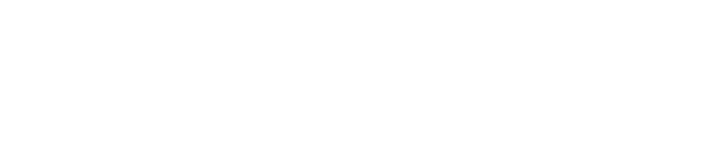
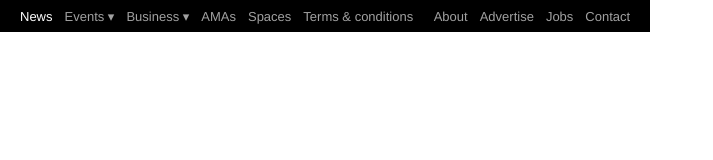
Before and after one commit to alfredoC10/TheNextWebClone, a plain HTML site: page index.html in a window 1280 px wide. Shown: the whole page, without its empty margins (0-713 px from the left). Drawn offline with Linux system fonts and the light colour scheme.

Commit message:
Build first navbar, add meddia query effect to it start 2nd navbar

```diff
--- a/CSS/reset.css
+++ b/CSS/reset.css
@@ -13,7 +13,7 @@ s,
 samp,
 small,
 strike,
-/*strong,*/
+strong,
 sub,
 sup,
 tt,
--- a/CSS/style.css
+++ b/CSS/style.css
@@ -0,0 +1,67 @@
+* {
+  margin: 0;
+  padding: 0;
+  box-sizing: border-box;
+}
+
+html {
+  font-family: ARS Maquette, Helvetica Neue, Arial, sans-serif;
+  font-size: 14px;
+}
+
+.colorAAA {
+  color: #AAAAAA;
+}
+
+.flexbox-1 {
+  display: flex;
+}
+
+.navbar1 {
+  display: flex;
+  width: 100%;
+  height: 32px;
+  background-color: black;
+  justify-content: space-between;
+  align-items: center;
+  padding: 0 20px;
+}
+
+.nav1-ul {
+  display: flex;
+  list-style-type: none;
+}
+
+.nav1-ul li {
+  margin-left: 12px;
+}
+
+.nav1-ul a{
+  text-decoration: none;
+  color: rgb(161, 161, 161);
+  font-size: 13px;
+}
+
+.nav1-ul a:hover {
+  color: white;
+}
+
+#active-link {
+  margin-left: 0px;
+}
+
+#active-link a{
+  color: white;
+}
+
+@media screen and (max-width: 660px) {
+  .navbar1 {
+    display: none;
+  }
+}
+
+.navbar2 {
+  display: flex;
+  width: 100%;
+  height: 48px;
+}
--- a/index.html
+++ b/index.html
@@ -6,14 +6,37 @@
   <title>Document</title>
   <link rel="stylesheet" href="./CSS/reset.css" type="text/css">
   <link rel="stylesheet" href="./CSS/style.css" type="text/css">
+  <link href="https://fonts.googleapis.com/css2?family=Nova+Square&display=swap" rel="stylesheet">
 </head>
 <body>
   <div class="flexbox-1">
-        <div>
-
+    <div class="navbar1">
+      <ul class="nav1-ul">
+        <li id="active-link"><a href="">News</a></li>
+        <li><a href="">Events ▾</a></li>
+        <li><a href="">Business ▾</a></li>
+        <li><a href="">AMAs</a></li>
+        <li><a href="">Spaces</a></li>
+        <li><a href="">Terms & conditions</a></li>
+      </ul>
+      <ul class="nav1-ul">
+        <li><a href="">About</a></li>
+        <li><a href="">Advertise</a></li>
+        <li><a href="">Jobs</a></li>
+        <li><a href="">Contact</a></li>
+      </ul>
     </div>
-        <div>
-
+    <div class="navbar2">
+      <ul class="nav2-ul">
+        <li><a href=""></a></li>
+        <li><a href=""></a></li>
+        <li><a href=""></a></li>
+        <li><a href=""></a></li>
+        <li><a href=""></a></li>
+        <li><a href=""></a></li>
+        <li><a href=""></a></li>
+      </ul>
+      <div></div>
     </div>
     <div>
 
@@ -80,9 +103,5 @@
     </div>
   </div>
 
-
-
-
-
 </body>
 </html>
```
Lines whose indentation alone changed are shown as unchanged.
